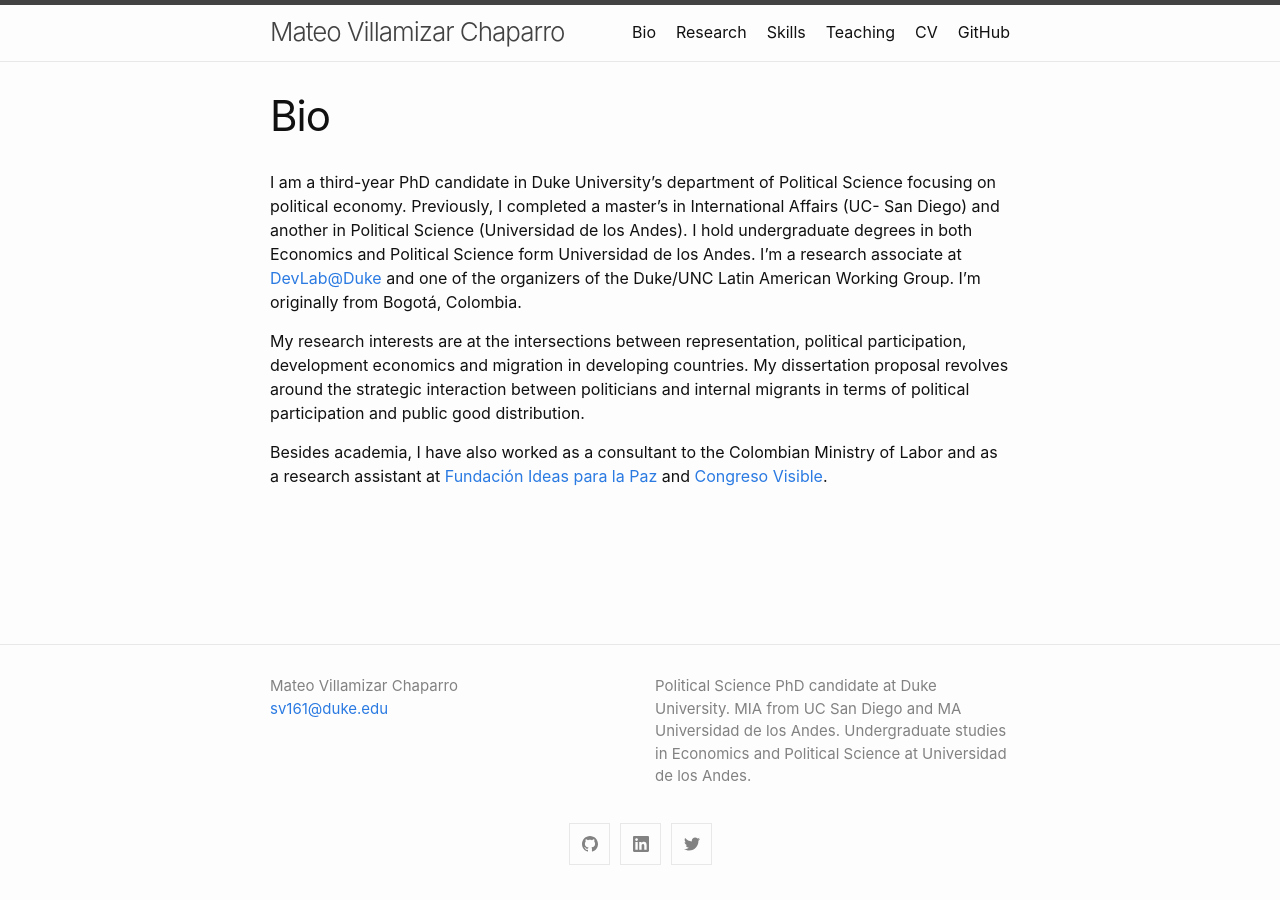
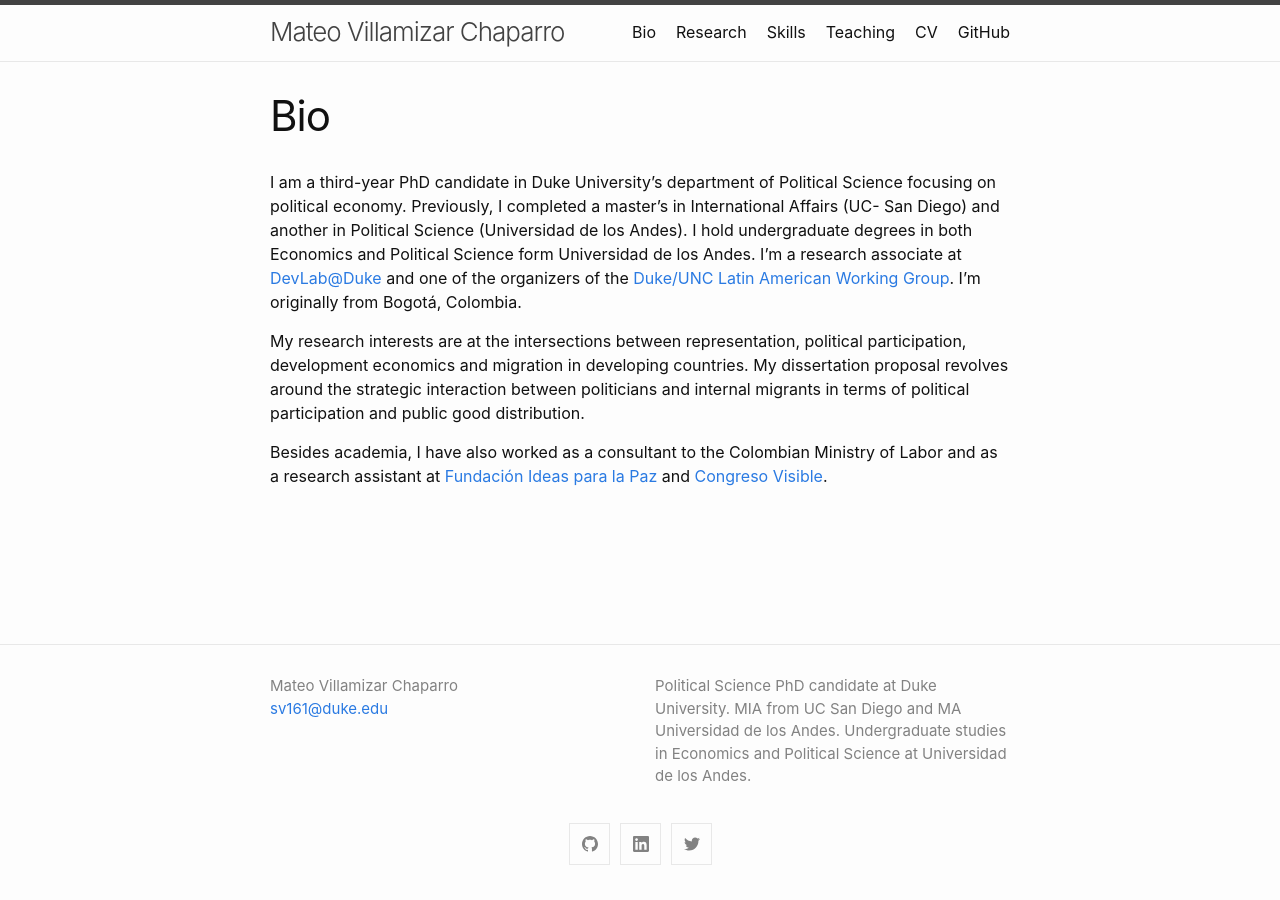
Before and after one commit to MateoVillamizarChaparro/MateoVillamizarChaparro.github.io, a Jekyll site: the page built from bio.md, in a window 1280 px wide. Built offline with Jekyll 4.4.1, drawn with Linux system fonts in a browser that asks for light colours; our own code applies the rules of GitHub Pages for plain Markdown files; some of the changed lines change nothing that is shown.

Commit message:
Update bio.md

```diff
--- a/bio.md
+++ b/bio.md
@@ -5,7 +5,7 @@ title: Bio
 
 <!-- ## Bio -->
 
-I am a third-year PhD candidate in Duke University's department of Political Science focusing on political economy. Previously, I completed a master’s in International Affairs (UC- San Diego) and another in Political Science (Universidad de los Andes). I hold undergraduate degrees in both Economics and Political Science form Universidad de los Andes. I'm a research associate at [DevLab@Duke](https://www.devlabduke.com/) and one of the organizers of the Duke/UNC Latin American Working Group. I'm originally from Bogotá, Colombia.
+I am a third-year PhD candidate in Duke University's department of Political Science focusing on political economy. Previously, I completed a master’s in International Affairs (UC- San Diego) and another in Political Science (Universidad de los Andes). I hold undergraduate degrees in both Economics and Political Science form Universidad de los Andes. I'm a research associate at [DevLab@Duke](https://www.devlabduke.com/) and one of the organizers of the [Duke/UNC Latin American Working Group](https://lacsconsortium.org/latin-american-politics-working-group/). I'm originally from Bogotá, Colombia.
 
 My research interests are at the intersections between representation, political participation, development economics and migration in developing countries. My dissertation proposal revolves around the strategic interaction between politicians and internal migrants in terms of political participation and public good distribution.
 
```
